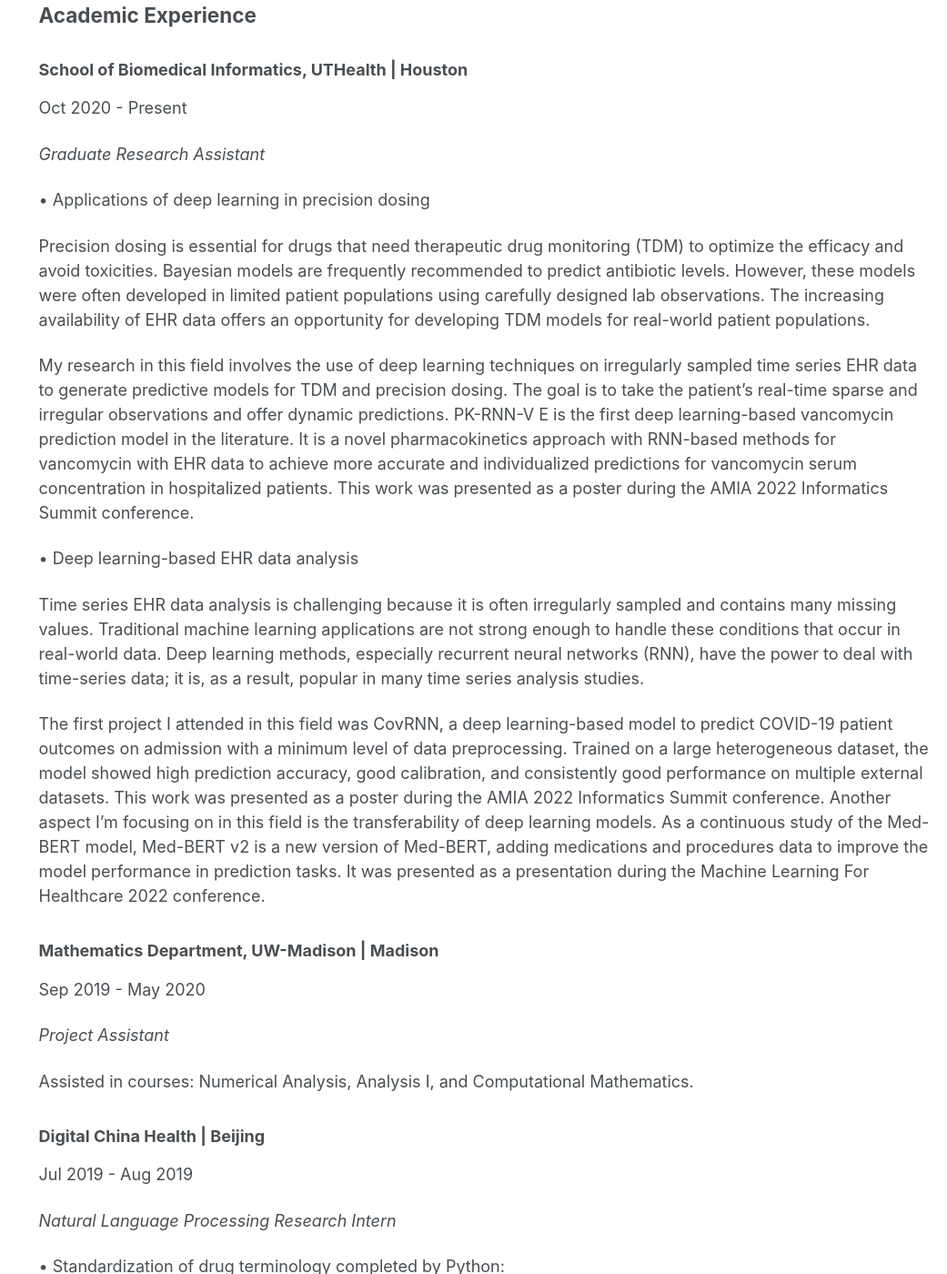
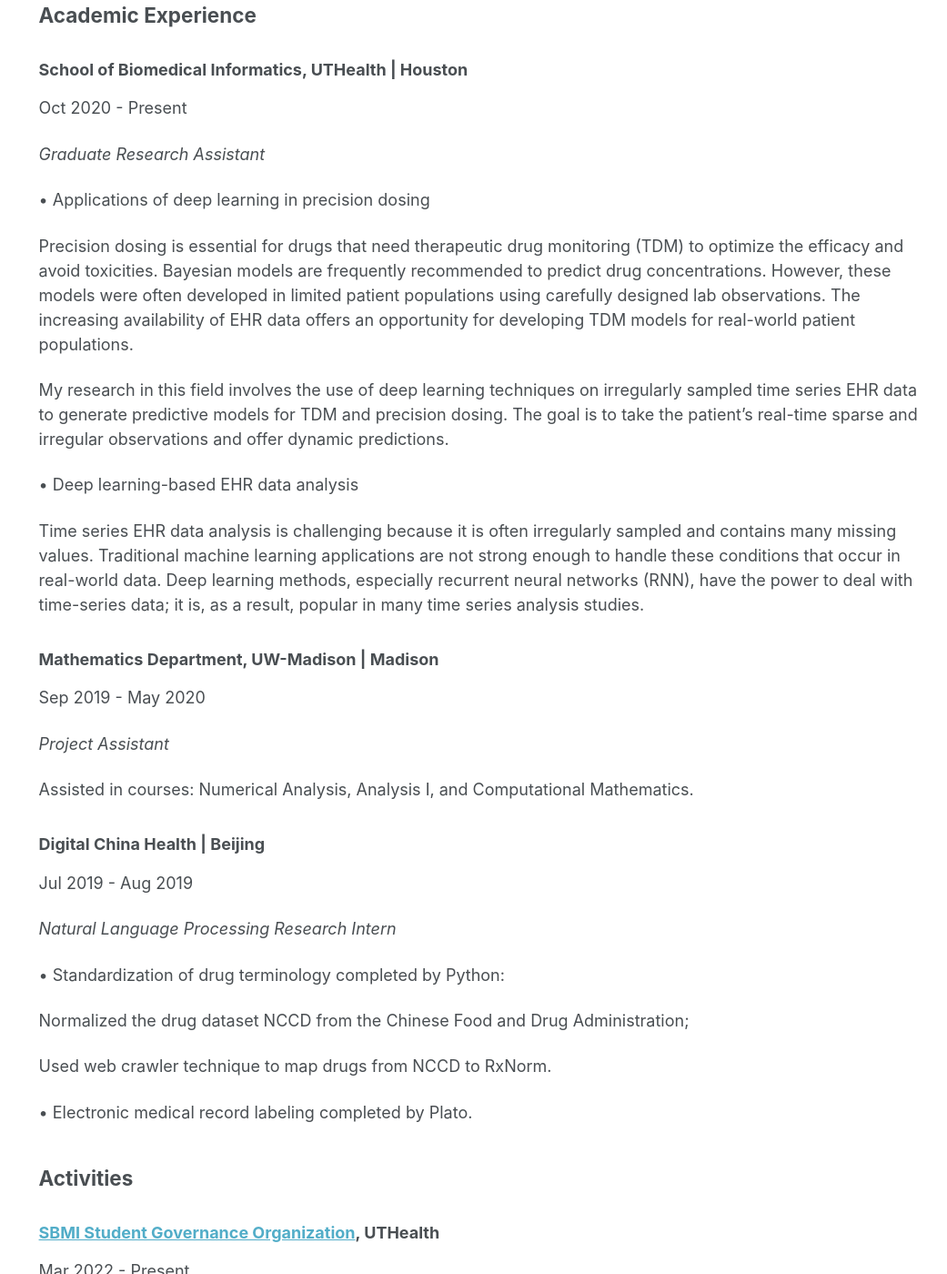
Before and after one commit to BingyuMao/BingyuMao.github.io, a Jekyll site: the page built from _pages/cv.md, in a window 1280 px wide and 1400 px high, scrolled down 937 px. Shown: the whole window at 91% size, without its empty margins (239-1280 px from the left). Built offline with Jekyll 4.4.1, drawn with Linux system fonts in a browser that asks for light colours.

Commit message:
Update cv.md

```diff
--- a/_pages/cv.md
+++ b/_pages/cv.md
@@ -52,15 +52,14 @@ Oct 2020 - Present
 
 • Applications of deep learning in precision dosing
 
-Precision dosing is essential for drugs that need therapeutic drug monitoring (TDM) to optimize the efficacy and avoid toxicities. Bayesian models are frequently recommended to predict antibiotic levels. However, these models were often developed in limited patient populations using carefully designed lab observations. The increasing availability of EHR data offers an opportunity for developing TDM models for real-world patient populations.
+Precision dosing is essential for drugs that need therapeutic drug monitoring (TDM) to optimize the efficacy and avoid toxicities. Bayesian models are frequently recommended to predict drug concentrations. However, these models were often developed in limited patient populations using carefully designed lab observations. The increasing availability of EHR data offers an opportunity for developing TDM models for real-world patient populations.
 
-My research in this field involves the use of deep learning techniques on irregularly sampled time series EHR data to generate predictive models for TDM and precision dosing. The goal is to take the patient’s real-time sparse and irregular observations and offer dynamic predictions. PK-RNN-V E is the first deep learning-based vancomycin prediction model in the literature. It is a novel pharmacokinetics approach with RNN-based methods for vancomycin with EHR data to achieve more accurate and individualized predictions for vancomycin serum concentration in hospitalized patients. This work was presented as a poster during the AMIA 2022 Informatics Summit conference.
+My research in this field involves the use of deep learning techniques on irregularly sampled time series EHR data to generate predictive models for TDM and precision dosing. The goal is to take the patient’s real-time sparse and irregular observations and offer dynamic predictions.
 
 • Deep learning-based EHR data analysis
 
 Time series EHR data analysis is challenging because it is often irregularly sampled and contains many missing values. Traditional machine learning applications are not strong enough to handle these conditions that occur in real-world data. Deep learning methods, especially recurrent neural networks (RNN), have the power to deal with time-series data; it is, as a result, popular in many time series analysis studies.
 
-The first project I attended in this field was CovRNN, a deep learning-based model to predict COVID-19 patient outcomes on admission with a minimum level of data preprocessing. Trained on a large heterogeneous dataset, the model showed high prediction accuracy, good calibration, and consistently good performance on multiple external datasets. This work was presented as a poster during the AMIA 2022 Informatics Summit conference. Another aspect I'm focusing on in this field is the transferability of deep learning models. As a continuous study of the Med-BERT model, Med-BERT v2 is a new version of Med-BERT, adding medications and procedures data to improve the model performance in prediction tasks. It was presented as a presentation during the Machine Learning For Healthcare 2022 conference.
 
 
 ### Mathematics Department, UW-Madison | Madison
```
